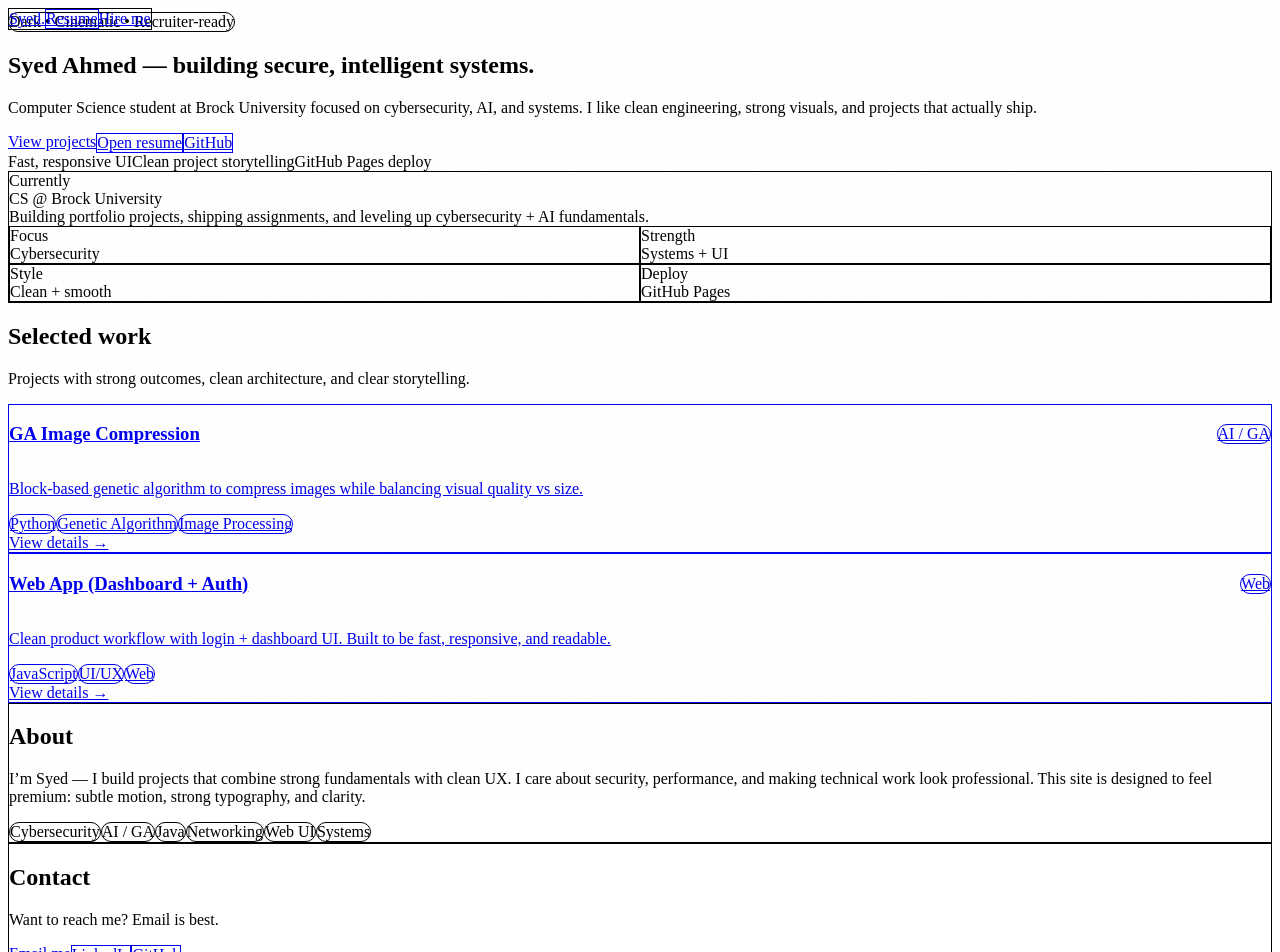
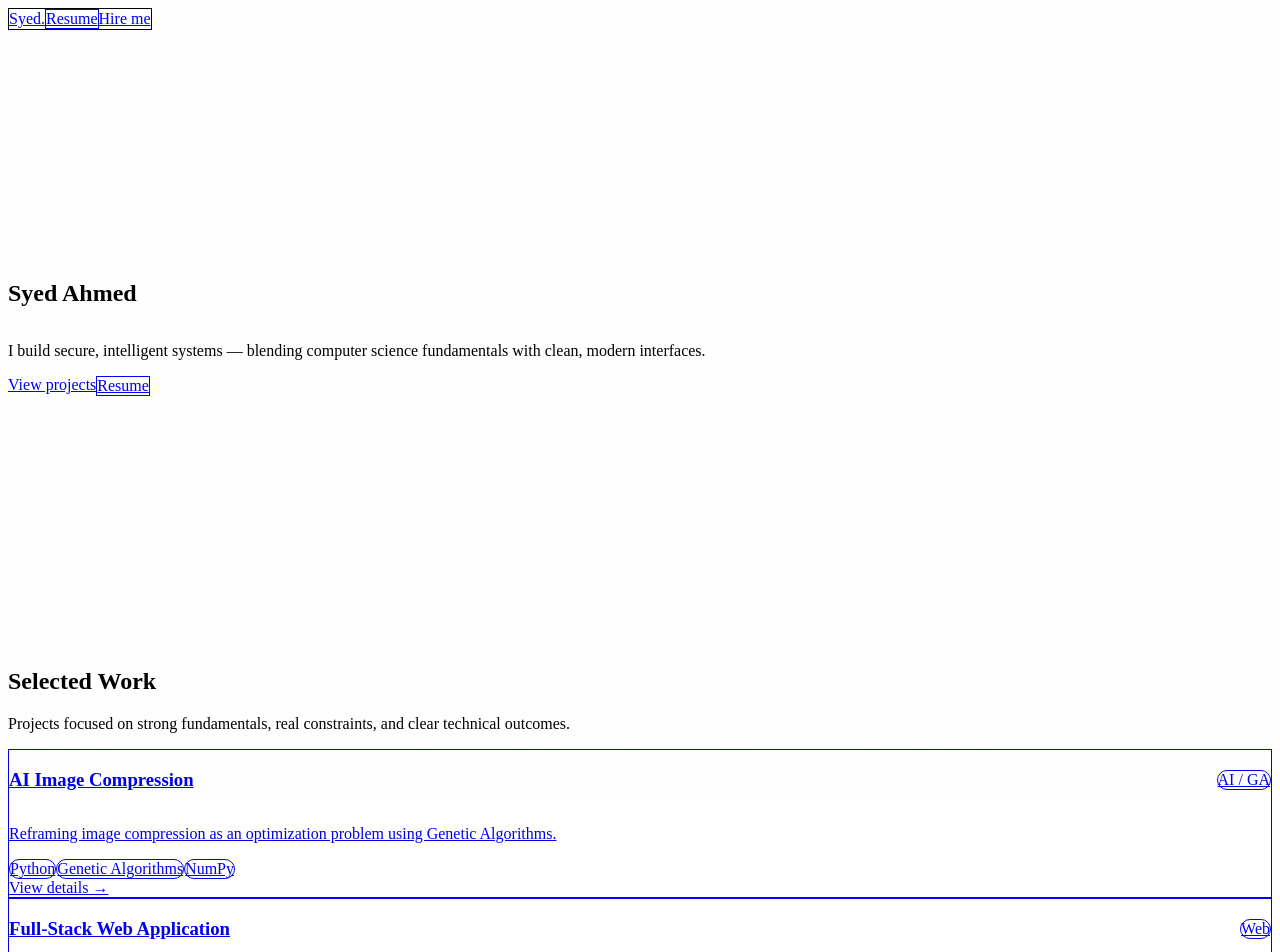
Before and after one commit to SyedAhmed2004/SyedAhmed2004.github.io, a Next.js app: page / in a window 1280 px wide. Shown: the top 952 px of the page. Built offline with nearby package versions, Linux system fonts and the light colour scheme.

Commit message:
apple-style portfolio layout + case study pages

```diff
--- a/pages/index.js
+++ b/pages/index.js
@@ -1,178 +1,83 @@
 import { motion } from "framer-motion";
-import Navbar from "../components/Navbar";
-import Background from "../components/Background";
+import Layout from "../components/Layout";
 import Reveal from "../components/Reveal";
 import ProjectCard from "../components/ProjectCard";
 
 export default function Home() {
   const projects = [
     {
-      title: "GA Image Compression",
-      desc: "Block-based genetic algorithm to compress images while balancing visual quality vs size.",
-      tech: ["Python", "Genetic Algorithm", "Image Processing"],
+      title: "AI Image Compression",
+      desc: "Reframing image compression as an optimization problem using Genetic Algorithms.",
+      tech: ["Python", "Genetic Algorithms", "NumPy"],
       href: "/projects/ga-image-compression",
       badge: "AI / GA",
     },
     {
-      title: "Web App (Dashboard + Auth)",
-      desc: "Clean product workflow with login + dashboard UI. Built to be fast, responsive, and readable.",
-      tech: ["JavaScript", "UI/UX", "Web"],
+      title: "Full-Stack Web Application",
+      desc: "Secure, database-driven web app with authentication and server-side logic.",
+      tech: ["JavaScript", "PHP", "MySQL"],
       href: "/projects/web-development",
       badge: "Web",
     },
   ];
 
   return (
-    <div id="top" className="grain min-h-screen bg-slate-950 text-slate-100">
-      <Navbar />
-
-      <main className="relative">
-        <section className="relative pt-28 md:pt-32">
-          <Background />
-
-          <div className="mx-auto max-w-6xl px-4">
-            <div className="grid gap-10 md:grid-cols-12 md:items-center">
-              {/* Left */}
-              <div className="md:col-span-7">
-                <motion.div
-                  initial={{ opacity: 0, y: 18 }}
+    <Layout>
+      {/* HERO / INTRO */}
+      <section className="min-h-[80vh] flex flex-col justify-center">
+        <motion.h1
+          initial={{ opacity: 0, y: 24 }}
           animate={{ opacity: 1, y: 0 }}
-                  transition={{ duration: 0.8, ease: "easeOut" }}
-                  className="inline-flex items-center gap-2 rounded-full border border-white/10 bg-white/5 px-4 py-2 text-sm text-slate-200/80"
+          transition={{ duration: 0.9, ease: "easeOut" }}
+          className="text-4xl md:text-6xl font-semibold tracking-tight text-white"
         >
-                  <span className="h-2 w-2 rounded-full bg-cyan-400 shadow-[0_0_18px_rgba(34,211,238,0.8)]" />
-                  Dark • Cinematic • Recruiter-ready
-                </motion.div>
-
-                <motion.h1
-                  initial={{ opacity: 0, y: 22 }}
-                  animate={{ opacity: 1, y: 0 }}
-                  transition={{ duration: 0.9, ease: "easeOut", delay: 0.05 }}
-                  className="mt-6 text-4xl md:text-6xl font-semibold tracking-tight text-white"
-                >
-                  Syed Ahmed — building{" "}
-                  <span className="text-cyan-300">secure</span>,{" "}
-                  <span className="text-cyan-300">intelligent</span> systems.
+          Syed Ahmed
         </motion.h1>
 
         <motion.p
           initial={{ opacity: 0, y: 16 }}
           animate={{ opacity: 1, y: 0 }}
-                  transition={{ duration: 0.8, ease: "easeOut", delay: 0.15 }}
-                  className="mt-5 max-w-2xl text-base md:text-lg text-slate-200/70 leading-relaxed"
+          transition={{ delay: 0.15, duration: 0.8 }}
+          className="mt-6 max-w-2xl text-lg text-slate-200/70 leading-relaxed"
         >
-                  Computer Science student at Brock University focused on cybersecurity,
-                  AI, and systems. I like clean engineering, strong visuals, and projects
-                  that actually ship.
+          I build secure, intelligent systems — blending computer science
+          fundamentals with clean, modern interfaces.
         </motion.p>
 
         <motion.div
-                  initial={{ opacity: 0, y: 14 }}
-                  animate={{ opacity: 1, y: 0 }}
-                  transition={{ duration: 0.8, ease: "easeOut", delay: 0.25 }}
-                  className="mt-8 flex flex-wrap gap-3"
+          initial={{ opacity: 0 }}
+          animate={{ opacity: 1 }}
+          transition={{ delay: 0.3 }}
+          className="mt-10 flex flex-wrap gap-4"
         >
           <a
             href="#projects"
-                    className="rounded-2xl bg-cyan-500/90 px-5 py-3 font-medium text-slate-950 hover:bg-cyan-400 transition"
+            className="rounded-2xl bg-cyan-500 px-6 py-3 font-medium text-slate-950 hover:bg-cyan-400 transition"
           >
             View projects
           </a>
           <a
             href="/resume.pdf"
-                    className="rounded-2xl border border-white/10 bg-white/5 px-5 py-3 font-medium text-white hover:bg-white/10 transition"
+            className="rounded-2xl border border-white/10 bg-white/5 px-6 py-3 font-medium text-white hover:bg-white/10 transition"
           >
-                    Open resume
-                  </a>
-                  <a
-                    href="https://github.com/SyedAhmed2004"
-                    className="rounded-2xl border border-white/10 bg-slate-950/40 px-5 py-3 font-medium text-white hover:bg-white/10 transition"
-                    target="_blank"
-                    rel="noreferrer"
-                  >
-                    GitHub
+            Resume
           </a>
         </motion.div>
+      </section>
 
-                <motion.div
-                  initial={{ opacity: 0 }}
-                  animate={{ opacity: 1 }}
-                  transition={{ delay: 0.35 }}
-                  className="mt-10 flex flex-wrap gap-6 text-sm text-slate-200/60"
-                >
-                  <div className="flex items-center gap-2">
-                    <span className="h-1.5 w-1.5 rounded-full bg-white/30" />
-                    Fast, responsive UI
-                  </div>
-                  <div className="flex items-center gap-2">
-                    <span className="h-1.5 w-1.5 rounded-full bg-white/30" />
-                    Clean project storytelling
-                  </div>
-                  <div className="flex items-center gap-2">
-                    <span className="h-1.5 w-1.5 rounded-full bg-white/30" />
-                    GitHub Pages deploy
-                  </div>
-                </motion.div>
-              </div>
-
-              {/* Right */}
-              <div className="md:col-span-5">
-                <motion.div
-                  initial={{ opacity: 0, y: 18 }}
-                  animate={{ opacity: 1, y: 0 }}
-                  transition={{ duration: 0.9, ease: "easeOut", delay: 0.15 }}
-                  className="relative rounded-3xl border border-white/10 bg-white/5 p-6 backdrop-blur-xl"
-                >
-                  <div className="absolute inset-0 rounded-3xl bg-[radial-gradient(70%_60%_at_20%_0%,rgba(34,211,238,0.16),rgba(2,6,23,0))]" />
-                  <div className="relative">
-                    <div className="text-sm text-slate-200/60">Currently</div>
-                    <div className="mt-2 text-xl font-semibold text-white">
-                      CS @ Brock University
-                    </div>
-                    <div className="mt-4 text-sm text-slate-200/70 leading-relaxed">
-                      Building portfolio projects, shipping assignments, and leveling up
-                      cybersecurity + AI fundamentals.
-                    </div>
-
-                    <div className="mt-6 grid grid-cols-2 gap-3">
-                      <div className="rounded-2xl border border-white/10 bg-slate-950/40 p-4">
-                        <div className="text-xs text-slate-200/60">Focus</div>
-                        <div className="mt-1 text-sm text-white">Cybersecurity</div>
-                      </div>
-                      <div className="rounded-2xl border border-white/10 bg-slate-950/40 p-4">
-                        <div className="text-xs text-slate-200/60">Strength</div>
-                        <div className="mt-1 text-sm text-white">Systems + UI</div>
-                      </div>
-                      <div className="rounded-2xl border border-white/10 bg-slate-950/40 p-4">
-                        <div className="text-xs text-slate-200/60">Style</div>
-                        <div className="mt-1 text-sm text-white">Clean + smooth</div>
-                      </div>
-                      <div className="rounded-2xl border border-white/10 bg-slate-950/40 p-4">
-                        <div className="text-xs text-slate-200/60">Deploy</div>
-                        <div className="mt-1 text-sm text-white">GitHub Pages</div>
-                      </div>
-                    </div>
-                  </div>
-                </motion.div>
-              </div>
-            </div>
-
-            {/* Projects */}
-            <section id="projects" className="mt-16 md:mt-24 pb-8">
+      {/* PROJECTS */}
+      <section id="projects" className="py-24">
         <Reveal>
-                <div className="flex items-end justify-between gap-6">
-                  <div>
           <h2 className="text-2xl md:text-3xl font-semibold text-white">
-                      Selected work
+            Selected Work
           </h2>
-                    <p className="mt-2 text-sm md:text-base text-slate-200/60 max-w-2xl">
-                      Projects with strong outcomes, clean architecture, and clear storytelling.
+          <p className="mt-3 max-w-2xl text-slate-200/60">
+            Projects focused on strong fundamentals, real constraints,
+            and clear technical outcomes.
           </p>
-                  </div>
-                </div>
         </Reveal>
 
-              <div className="mt-8 grid gap-6 md:grid-cols-2">
+        <div className="mt-10 grid gap-6 md:grid-cols-2">
           {projects.map((p, i) => (
             <Reveal key={p.title} delay={i * 0.08}>
               <ProjectCard {...p} />
@@ -181,74 +86,51 @@ export default function Home() {
         </div>
       </section>
 
-            {/* About */}
-            <section id="about" className="py-10 md:py-16">
+      {/* ABOUT */}
+      <section className="py-24">
         <Reveal>
-                <div className="rounded-3xl border border-white/10 bg-white/5 p-8 backdrop-blur-xl">
-                  <h2 className="text-2xl md:text-3xl font-semibold text-white">About</h2>
-                  <p className="mt-4 text-slate-200/70 leading-relaxed max-w-3xl">
-                    I’m Syed — I build projects that combine strong fundamentals with clean UX.
-                    I care about security, performance, and making technical work look professional.
-                    This site is designed to feel premium: subtle motion, strong typography, and clarity.
+          <h2 className="text-2xl md:text-3xl font-semibold text-white">
+            About
+          </h2>
+          <p className="mt-4 max-w-3xl text-slate-200/70 leading-relaxed">
+            I’m a Computer Science student at Brock University with interests
+            in cybersecurity, AI, and systems programming. I enjoy taking
+            complex ideas and turning them into structured, working systems.
           </p>
-
-                  <div className="mt-6 flex flex-wrap gap-2">
-                    {["Cybersecurity", "AI / GA", "Java", "Networking", "Web UI", "Systems"].map((t) => (
-                      <span
-                        key={t}
-                        className="rounded-full border border-white/10 bg-slate-950/40 px-4 py-2 text-sm text-slate-200/80"
-                      >
-                        {t}
-                      </span>
-                    ))}
-                  </div>
-                </div>
         </Reveal>
       </section>
 
-            {/* Contact */}
-            <section id="contact" className="pb-20 md:pb-28">
+      {/* LINKS / CREDIBILITY */}
+      <section className="pb-24">
         <Reveal>
-                <div className="rounded-3xl border border-white/10 bg-white/5 p-8 backdrop-blur-xl">
-                  <h2 className="text-2xl md:text-3xl font-semibold text-white">Contact</h2>
-                  <p className="mt-3 text-slate-200/70">
-                    Want to reach me? Email is best.
-                  </p>
+          <h2 className="text-xl font-semibold text-white">
+            Connect
+          </h2>
 
-                  <div className="mt-6 flex flex-wrap gap-3">
+          <div className="mt-6 flex flex-wrap gap-4">
             <a
-                      className="rounded-2xl bg-cyan-500/90 px-5 py-3 font-medium text-slate-950 hover:bg-cyan-400 transition"
-                      href="mailto:yk23oz@brocku.ca"
+              href="https://github.com/SyedAhmed2004"
+              target="_blank"
+              className="rounded-xl border border-white/10 bg-white/5 px-5 py-3 hover:bg-white/10 transition"
             >
-                      Email me
+              GitHub
             </a>
             <a
-                      className="rounded-2xl border border-white/10 bg-white/5 px-5 py-3 font-medium text-white hover:bg-white/10 transition"
               href="https://www.linkedin.com/"
               target="_blank"
-                      rel="noreferrer"
+              className="rounded-xl border border-white/10 bg-white/5 px-5 py-3 hover:bg-white/10 transition"
             >
               LinkedIn
             </a>
             <a
-                      className="rounded-2xl border border-white/10 bg-white/5 px-5 py-3 font-medium text-white hover:bg-white/10 transition"
-                      href="https://github.com/SyedAhmed2004"
-                      target="_blank"
-                      rel="noreferrer"
+              href="mailto:yk23oz@brocku.ca"
+              className="rounded-xl bg-cyan-500 px-5 py-3 font-medium text-slate-950 hover:bg-cyan-400 transition"
             >
-                      GitHub
+              Email
             </a>
           </div>
-                </div>
         </Reveal>
-
-              <div className="mt-10 text-center text-xs text-slate-200/40">
-                © {new Date().getFullYear()} Syed Ahmed • Built with Next.js + Tailwind
-              </div>
       </section>
-          </div>
-        </section>
-      </main>
-    </div>
+    </Layout>
   );
 }
--- a/pages/projects/ga-image-compression.js
+++ b/pages/projects/ga-image-compression.js
@@ -8,66 +8,56 @@ export default function GAImageCompression() {
         <h1 className="text-3xl md:text-4xl font-semibold text-white">
           AI-Based Image Compression using Genetic Algorithms
         </h1>
-
-        <p className="mt-4 text-lg text-slate-200/70">
-          Treating image compression as an optimization problem using a
-          block-based Genetic Algorithm to balance visual quality and size.
+        <p className="mt-4 max-w-3xl text-lg text-slate-200/70">
+          Treating image compression as an optimization problem rather than
+          a fixed transformation.
         </p>
       </Reveal>
 
-      {/* Overview */}
       <Reveal delay={0.1}>
-        <section className="mt-10">
-          <h2 className="text-xl font-semibold text-white">Overview</h2>
-          <p className="mt-3 text-slate-200/70 leading-relaxed">
-            This project reframes image compression as an evolutionary optimization
-            task. Each chromosome represents a compressed block structure, evolved
-            to minimize reconstruction error while maintaining compression ratios.
+        <section className="mt-12">
+          <h2 className="text-xl font-semibold text-white">Problem</h2>
+          <p className="mt-3 text-slate-200/70">
+            Traditional compression techniques struggle to balance file size
+            reduction with perceptual quality under extreme constraints.
           </p>
         </section>
       </Reveal>
 
-      {/* Tech Stack */}
       <Reveal delay={0.15}>
-        <section className="mt-8">
-          <h2 className="text-xl font-semibold text-white">Tech Stack</h2>
-          <div className="mt-3 flex flex-wrap gap-2">
-            {["Python", "Genetic Algorithms", "NumPy", "Image Processing"].map(t => (
-              <span
-                key={t}
-                className="rounded-full border border-white/10 bg-slate-950/40 px-4 py-2 text-sm text-slate-200/80"
-              >
-                {t}
-              </span>
-            ))}
-          </div>
+        <section className="mt-10">
+          <h2 className="text-xl font-semibold text-white">Approach</h2>
+          <p className="mt-3 text-slate-200/70">
+            A block-based Genetic Algorithm was designed where each chromosome
+            represents a compressed block configuration, evolved using fitness
+            based on reconstruction error.
+          </p>
         </section>
       </Reveal>
 
-      {/* Results */}
       <Reveal delay={0.2}>
         <section className="mt-10">
           <h2 className="text-xl font-semibold text-white">Results</h2>
 
           <div className="mt-6 grid gap-6 md:grid-cols-3">
-            {["fig1.png", "fig2.png", "fig3.png"].map(img => (
+            {["fig1.png", "fig2.png", "fig3.png"].map((img) => (
               <div
                 key={img}
-                className="rounded-2xl border border-white/10 bg-white/5 p-3 backdrop-blur-xl"
+                className="rounded-2xl border border-white/10 bg-white/5 p-3"
               >
                 <img
                   src={`/images/ga/${img}`}
+                  className="rounded-xl w-full object-cover"
                   alt=""
-                  className="w-full rounded-xl object-cover"
                 />
               </div>
             ))}
           </div>
 
-          <p className="mt-6 text-slate-200/70 leading-relaxed">
-            The GA approach preserved global image structure while significantly
-            reducing resolution. Fine-grained details degrade gracefully, making
-            the technique suitable for bandwidth-constrained environments.
+          <p className="mt-6 text-slate-200/70">
+            The GA preserved global structure while gracefully degrading
+            fine-grained detail, demonstrating viability for constrained
+            environments.
           </p>
         </section>
       </Reveal>
--- a/pages/projects/web-development.js
+++ b/pages/projects/web-development.js
@@ -1,104 +1,62 @@
-import Image from "next/image";
+import Layout from "../../components/Layout";
+import Reveal from "../../components/Reveal";
 
-export default function WebDevProject() {
+export default function WebDevelopment() {
   return (
-    <main className="bg-slate-900 text-gray-200 px-6 py-20">
-      <div className="max-w-5xl mx-auto">
-
-        <h1 className="text-4xl font-bold text-cyan-400 mb-4">
+    <Layout>
+      <Reveal>
+        <h1 className="text-3xl md:text-4xl font-semibold text-white">
           Full-Stack Web Application Development
         </h1>
+        <p className="mt-4 max-w-3xl text-lg text-slate-200/70">
+          Secure, database-driven web application with authentication
+          and server-side logic.
+        </p>
+      </Reveal>
 
-        <p className="text-gray-400 mb-8">
-          Sep 2024 – Dec 2024 · Brock University
-        </p>
-
-        {/* OVERVIEW */}
-        <section className="mb-12">
-          <h2 className="text-2xl font-semibold mb-3">Overview</h2>
-          <p className="text-gray-300 leading-relaxed">
-            This project focused on designing and implementing a full-stack web
-            application with secure authentication, dynamic user interaction,
-            and database-backed persistence. The system was built from scratch
-            using modern web technologies and hosted on Brock University’s
-            Sandcastle server.
+      <Reveal delay={0.1}>
+        <section className="mt-12">
+          <h2 className="text-xl font-semibold text-white">Overview</h2>
+          <p className="mt-3 text-slate-200/70">
+            This project focused on building a complete user workflow —
+            from authentication to persistent data storage — with an
+            emphasis on security and clarity.
           </p>
         </section>
+      </Reveal>
 
-        {/* FEATURES */}
-        <section className="mb-12">
-          <h2 className="text-2xl font-semibold mb-3">Key Features</h2>
-          <ul className="list-disc list-inside text-gray-300 space-y-2">
-            <li>User registration and login system</li>
-            <li>Session-based authentication</li>
-            <li>Dynamic product listing with wishlist functionality</li>
-            <li>Search and filtering capabilities</li>
-            <li>Server-side validation and database integration</li>
+      <Reveal delay={0.15}>
+        <section className="mt-10">
+          <h2 className="text-xl font-semibold text-white">Key Features</h2>
+          <ul className="mt-4 space-y-2 text-slate-200/70">
+            <li>• Secure user authentication</li>
+            <li>• Server-side validation</li>
+            <li>• Database-backed persistence</li>
+            <li>• Clean dashboard UI</li>
           </ul>
         </section>
+      </Reveal>
 
-        {/* TECH STACK */}
-        <section className="mb-12">
-          <h2 className="text-2xl font-semibold mb-3">Tech Stack</h2>
-          <ul className="list-disc list-inside text-gray-300 space-y-2">
-            <li>HTML5 & CSS for layout and styling</li>
-            <li>JavaScript for client-side interactivity</li>
-            <li>PHP for backend logic and authentication</li>
-            <li>MySQL for persistent data storage</li>
-            <li>Bash & terminal-based deployment on Sandcastle server</li>
-          </ul>
-        </section>
+      <Reveal delay={0.2}>
+        <section className="mt-10">
+          <h2 className="text-xl font-semibold text-white">Screens</h2>
 
-        {/* IMAGES */}
-        <section className="mb-12">
-          <h2 className="text-2xl font-semibold mb-6">Application Screens</h2>
-
-          <div className="space-y-8">
-            <Image
-              src="/images/web/login.png"
-              alt="Login page"
-              width={1000}
-              height={500}
-              className="rounded-lg"
-            />
-            <Image
-              src="/images/web/dashboard.png"
-              alt="Dashboard"
-              width={1000}
-              height={500}
-              className="rounded-lg"
-            />
-            <Image
-              src="/images/web/products.png"
-              alt="Product list"
-              width={1000}
-              height={500}
-              className="rounded-lg"
-            />
+          <div className="mt-6 grid gap-6 md:grid-cols-3">
+            {["login.png", "dashboard.png", "products.png"].map((img) => (
+              <div
+                key={img}
+                className="rounded-2xl border border-white/10 bg-white/5 p-3"
+              >
+                <img
+                  src={`/images/web/${img}`}
+                  className="rounded-xl w-full object-cover"
+                  alt=""
+                />
+              </div>
+            ))}
           </div>
         </section>
-
-        {/* SECURITY */}
-        <section className="mb-12">
-          <h2 className="text-2xl font-semibold mb-3">Security Focus</h2>
-          <p className="text-gray-300">
-            This project bridges web development with cybersecurity. Future work
-            includes implementing Multi-Factor Authentication (MFA), improving
-            access control, strengthening encryption, and adding logging and
-            monitoring for real-world deployment scenarios.
-          </p>
-        </section>
-
-        {/* SKILLS */}
-        <section>
-          <h2 className="text-2xl font-semibold mb-3">Skills Demonstrated</h2>
-          <p className="text-cyan-400">
-            Python · HTML · CSS · JavaScript · PHP · MySQL · Secure Coding ·
-            Full-Stack Development
-          </p>
-        </section>
-
-      </div>
-    </main>
+      </Reveal>
+    </Layout>
   );
 }
```
Also changed, not shown: 8 other files (tests, documents, lock files or other folders). Lines whose indentation alone changed are shown as unchanged.
